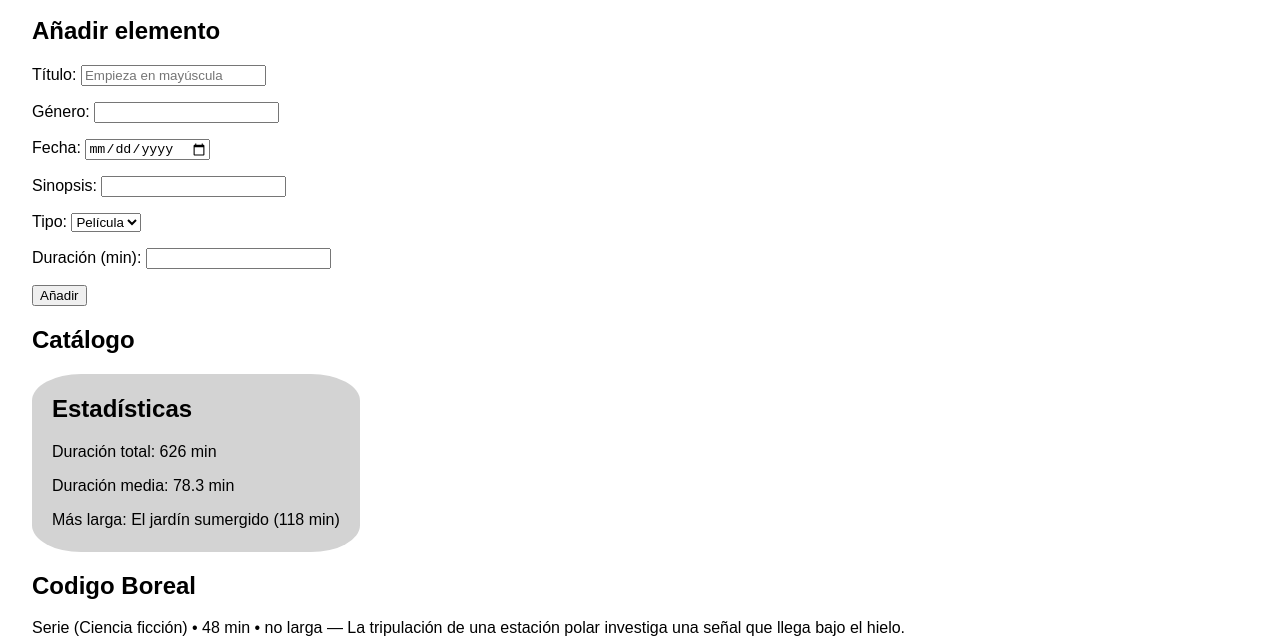
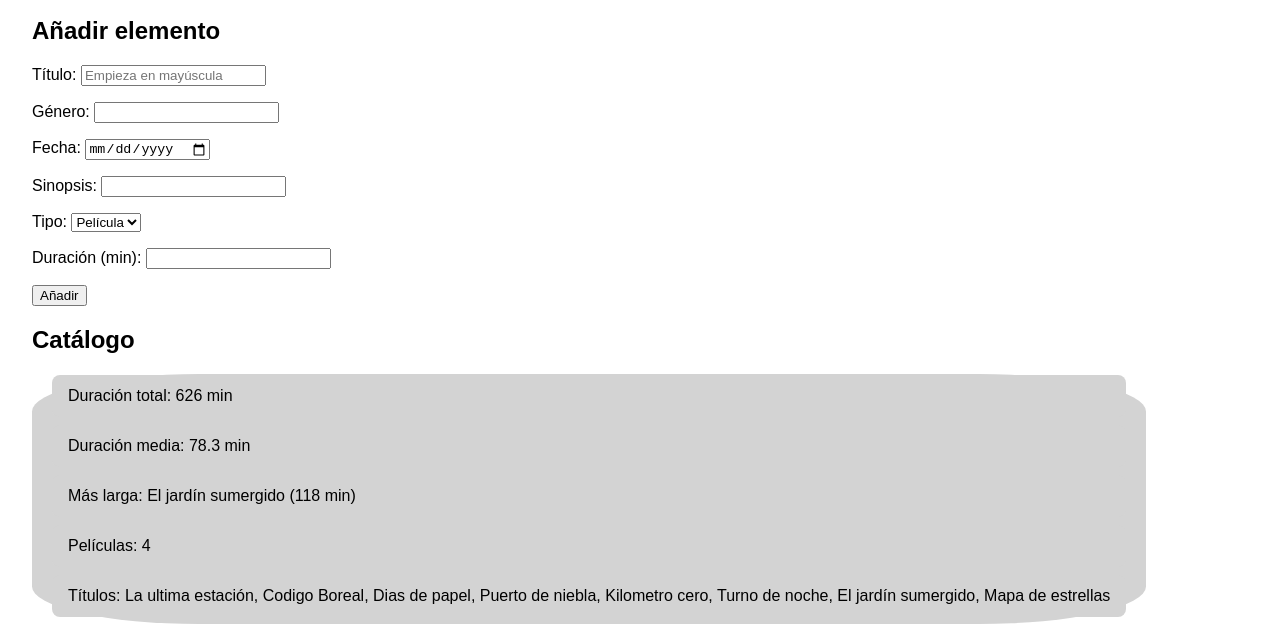
Before and after one commit to vjp-gabrielRM/videoteca, a plain HTML site: page index.html in a window 1280 px wide. Shown: the part 104-741 px from the top of the page. Drawn offline with Linux system fonts and the light colour scheme.

Commit message:
Parte B sesión 17

```diff
--- a/css/estilos.css
+++ b/css/estilos.css
@@ -1,16 +1,17 @@
+
 body {
     font-family: Arial, Helvetica, sans-serif;
     margin: 0 2rem;
 }
 
-#listado {
+#catalogo {
     display: grid;
     gap: 1rem;
     grid-template-columns:
         repeat(auto-fill, minmax(220px, 1fr));
 }
 
-.tarjeta {
+#catalogo article {
     background: white;
     padding: 1rem;
     border-radius: 8px;
@@ -18,8 +19,26 @@ body {
 }
 
 #estadisticas {
-background-color: lightgrey;
-border-radius: 15%;
-padding: 1px 20px 7px 20px;
-width: max-content;
+    background-color: lightgrey;
+    border-radius: 15%;
+    padding: 1px 20px 7px 20px;
+    width: max-content;
+    display: flex;
+    flex-direction: column;
+    gap: 0.5rem;
 }
+
+/* Panel de estadísticas del Sprint 2. */
+.panel {
+    display: flex;
+    flex-wrap: wrap;
+    gap: .5rem;
+    list-style: none;
+    padding: 0;
+}
+
+.panel li {
+    background-color: lightgrey;
+    border-radius: 8px;
+    padding: .75rem 1rem;
+}
--- a/index.html
+++ b/index.html
@@ -47,7 +47,7 @@
     <h2>Catálogo</h2>
     <p id="contador"></p>
     <p id="sinResultados" hidden>No se encontraron elementos.</p>
-    <section id="estadisticas"></section>
+    <ul id="estadisticas" class="panel"></ul>
     <section id="catalogo"></section>
 
     <script type="module" src="js/interfaz.js"></script>
--- a/js/interfaz.js
+++ b/js/interfaz.js
@@ -5,7 +5,7 @@ import {
   buscarPorTexto,
   diasDesde,
   fechaLegible,
-  obtenerEstadisticas,
+  Gestora,
   ordenar,
 } from "./logica.js";
 
@@ -13,6 +13,9 @@ const articulos = [];
 for (const datos of datosArticulos) {
   articulos.push(new Articulo(datos));
 }
+
+// La gestora conserva la referencia al array y calcula sus estadísticas.
+const gestora = new Gestora(articulos);
 
 const PATRON_TITULO = /^[A-ZÁÉÍÓÚÑ][A-Za-zÁÉÍÓÚÑáéíóúñü0-9 ]{2,59}$/;
 
@@ -65,30 +68,32 @@ function pintar(lista) {
   }
 }
 
-// Muestra el total, la media y el artículo de mayor duración.
-function pintarEstadisticas(lista) {
-  const contenedor = document.querySelector("#estadisticas");
-  const resumen = obtenerEstadisticas(lista);
-  contenedor.replaceChildren();
+// Pinta las estadísticas devueltas por el método de la clase gestora.
+function pintarEstadisticas() {
+  const panel = document.querySelector("#estadisticas");
+  const resumen = gestora.estadisticas();
+  panel.replaceChildren();
 
-  const encabezado = document.createElement("h2");
-  encabezado.textContent = "Estadísticas";
-  contenedor.append(encabezado);
-
-  if (!resumen) {
-    const mensaje = document.createElement("p");
-    mensaje.textContent = "No hay elementos en la videoteca.";
-    contenedor.append(mensaje);
+  if (resumen === null) {
+    const aviso = document.createElement("li");
+    aviso.textContent = "No hay elementos en la videoteca.";
+    panel.append(aviso);
     return;
   }
 
-  const total = document.createElement("p");
-  total.textContent = `Duración total: ${resumen.totalMinutos} min`;
-  const media = document.createElement("p");
-  media.textContent = `Duración media: ${resumen.mediaMinutos.toFixed(1)} min`;
-  const masLarga = document.createElement("p");
-  masLarga.textContent = `Más larga: ${resumen.masLarga.titulo} (${resumen.masLarga.duracion} min)`;
-  contenedor.append(total, media, masLarga);
+  const lineas = [
+    `Duración total: ${resumen.totalMinutos} min`,
+    `Duración media: ${resumen.mediaMinutos.toFixed(1)} min`,
+    `Más larga: ${resumen.masLarga.titulo} (${resumen.masLarga.duracion} min)`,
+    `Películas: ${resumen.peliculas}`,
+    `Títulos: ${resumen.titulos.join(", ")}`,
+  ];
+
+  lineas.forEach((linea) => {
+    const elemento = document.createElement("li");
+    elemento.textContent = linea;
+    panel.append(elemento);
+  });
 }
 
 // Oculta el aviso cuando hay resultados y lo muestra cuando no los hay.
@@ -101,7 +106,7 @@ function actualizar() {
   const encontrados = buscarPorTexto(articulos, textoBuscado);
   pintarResumen(encontrados);
   pintar(ordenar(encontrados, criterio));
-  pintarEstadisticas(articulos);
+  pintarEstadisticas();
 }
 
 // Lee el texto del buscador y actualiza los resultados.
--- a/js/logica.js
+++ b/js/logica.js
@@ -76,3 +76,39 @@ export function ordenar(lista, criterio) {
 
   return copia;
 }
+
+// Clase gestora de la colección de artículos de la videoteca.
+export class Gestora {
+  constructor(lista = []) {
+    this.lista = lista;
+  }
+
+  // Calcula las estadísticas de la colección usando únicamente métodos de array.
+  estadisticas() {
+    if (this.lista.length === 0) {
+      return null;
+    }
+
+    const totalMinutos = this.lista.reduce(
+      (suma, articulo) => suma + articulo.duracion,
+      0
+    );
+    const peliculas = this.lista.filter(
+      (articulo) => articulo.tipo === "Película"
+    ).length;
+    const masLarga = this.lista.reduce(
+      (mayor, articulo) =>
+        articulo.duracion > mayor.duracion ? articulo : mayor,
+      this.lista[0]
+    );
+    const titulos = this.lista.map((articulo) => articulo.titulo);
+
+    return {
+      totalMinutos,
+      mediaMinutos: totalMinutos / this.lista.length,
+      masLarga,
+      peliculas,
+      titulos,
+    };
+  }
+}
```
